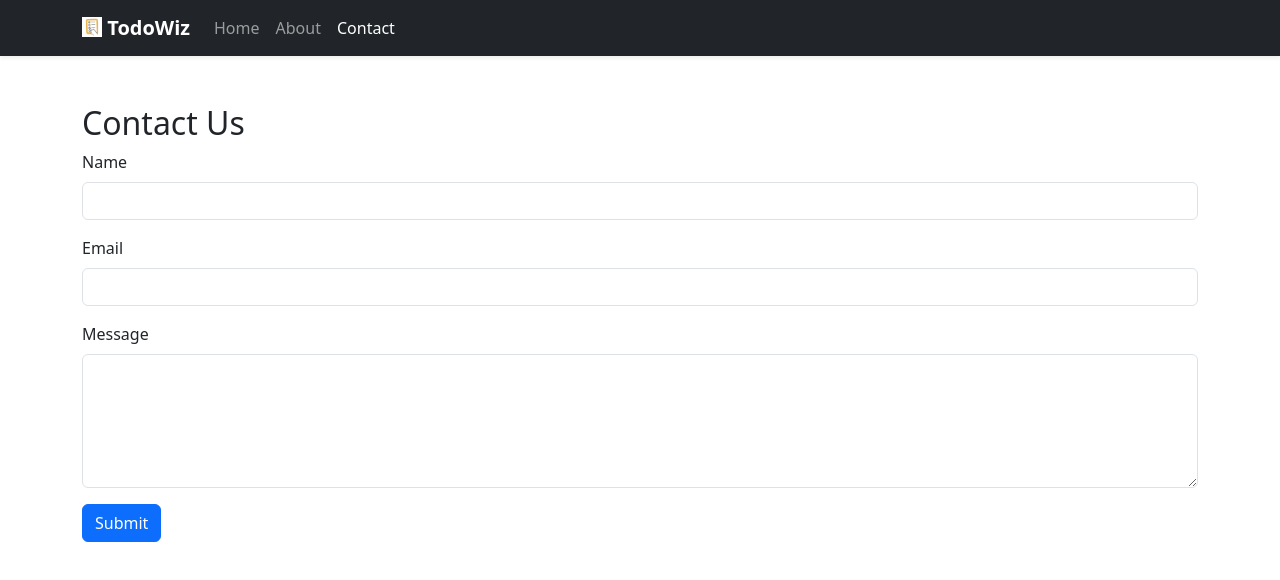
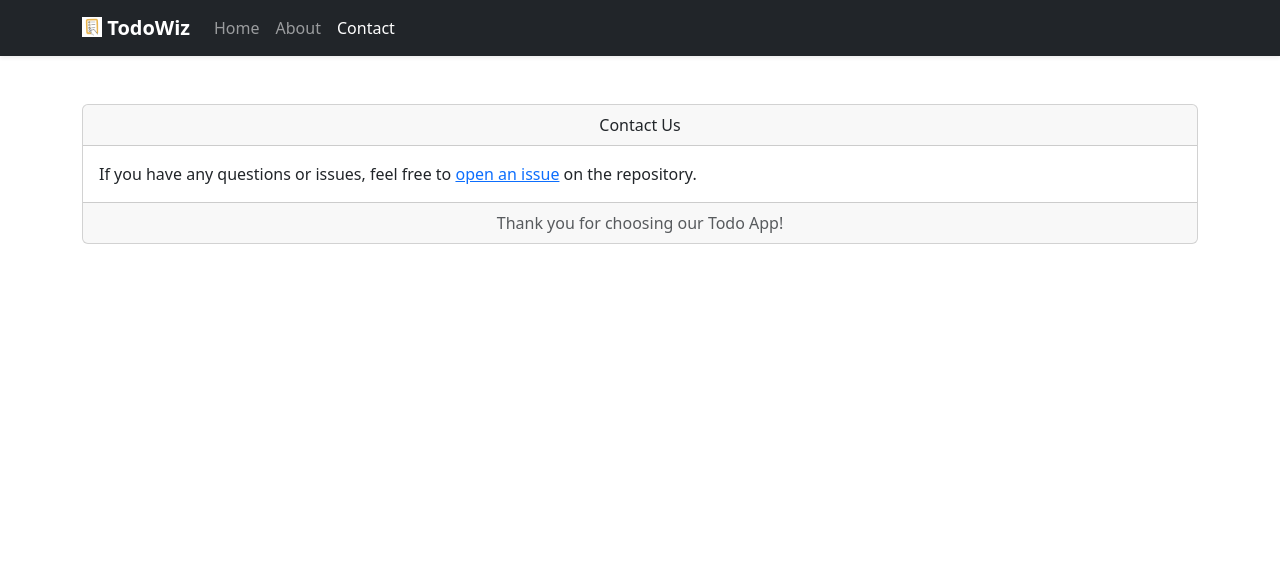
Before and after one commit to Amin-zare/Todo-Wiz, a React (Vite) app: page /Contact in a window 1280 px wide. Shown: the top 580 px of the page. Built offline with nearby package versions, Linux system fonts and the light colour scheme.

Commit message:
Change Contact Us former design

```diff
--- a/src/components/todos/TodoItem.tsx
+++ b/src/components/todos/TodoItem.tsx
@@ -53,7 +53,7 @@ const TodoItem: React.FC<Props> = ({
         ) : (
           <>
             <Link
-              to={{ pathname: `/todo/${todo.id}`, hash: '# ' }}
+              to={{ pathname: `/todo/${todo.id}` }}
               className='link-dark tex text-decoration-none'
             >
               {todo.title}
--- a/src/routes/Contact.tsx
+++ b/src/routes/Contact.tsx
@@ -1,85 +1,24 @@
-import React, { useState } from 'react'
-
-const Contact: React.FC = () => {
-  const [formData, setFormData] = useState({
-    name: '',
-    email: '',
-    message: '',
-  })
-
-  const handleChange = (
-    e: React.ChangeEvent<HTMLInputElement | HTMLTextAreaElement>,
-  ) => {
-    setFormData({
-      ...formData,
-      [e.target.name]: e.target.value,
-    })
-  }
-
-  const handleSubmit = (e: React.FormEvent) => {
-    e.preventDefault()
-    // Process the form data, e.g., send to an API or store in state
-    console.log(formData)
-    // Reset the form
-    setFormData({
-      name: '',
-      email: '',
-      message: '',
-    })
-  }
-
+export default function Contact() {
   return (
     <div className='container mt-5'>
-      <h2>Contact Us</h2>
-      <form onSubmit={handleSubmit}>
-        <div className='mb-3'>
-          <label htmlFor='name' className='form-label'>
-            Name
-          </label>
-          <input
-            type='text'
-            className='form-control'
-            id='name'
-            name='name'
-            value={formData.name}
-            onChange={handleChange}
-            required
-          />
+      <div className='card'>
+        <div className='card-header text-center'>Contact Us</div>
+        <div className='card-body'>
+          <p className='card-text'>
+            If you have any questions or issues, feel free to{' '}
+            <a
+              target='_blank'
+              href='https://github.com/Amin-zare/Todo-Wiz/issues'
+            >
+              open an issue
+            </a>{' '}
+            on the repository.
+          </p>
         </div>
-        <div className='mb-3'>
-          <label htmlFor='email' className='form-label'>
-            Email
-          </label>
-          <input
-            type='email'
-            className='form-control'
-            id='email'
-            name='email'
-            value={formData.email}
-            onChange={handleChange}
-            required
-          />
+        <div className='card-footer text-muted text-center'>
+          Thank you for choosing our Todo App!
         </div>
-        <div className='mb-3'>
-          <label htmlFor='message' className='form-label'>
-            Message
-          </label>
-          <textarea
-            className='form-control'
-            id='message'
-            name='message'
-            rows={5}
-            value={formData.message}
-            onChange={handleChange}
-            required
-          ></textarea>
-        </div>
-        <button type='submit' className='btn btn-primary'>
-          Submit
-        </button>
-      </form>
+      </div>
     </div>
   )
 }
-
-export default Contact
```
